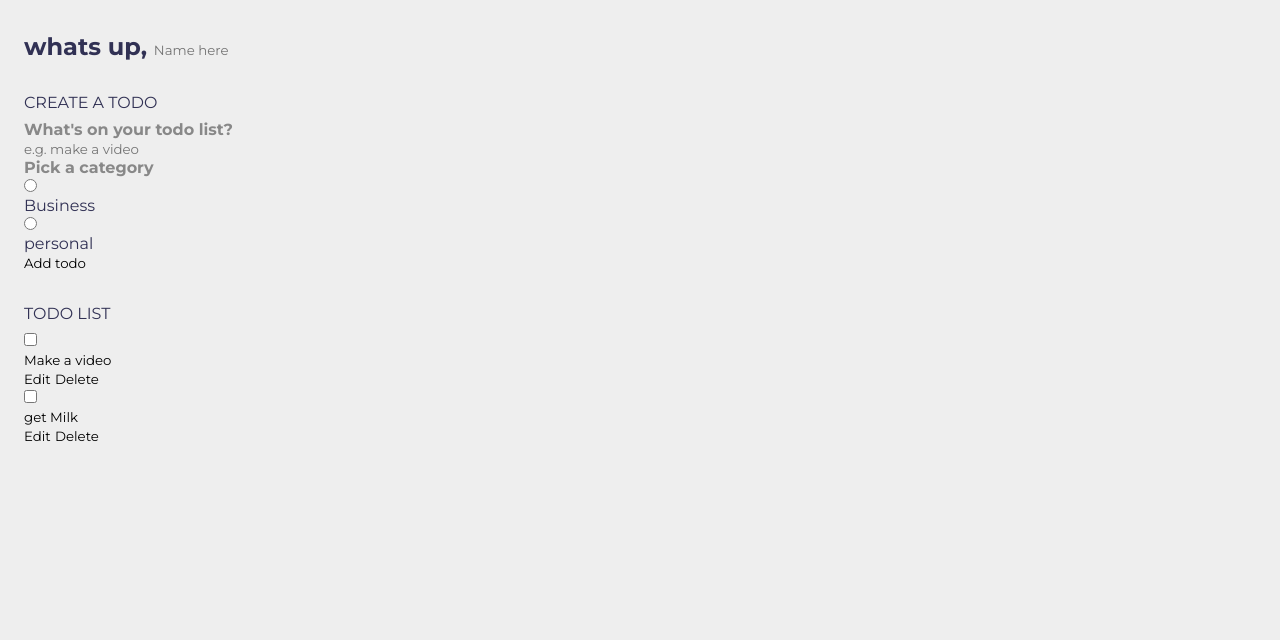
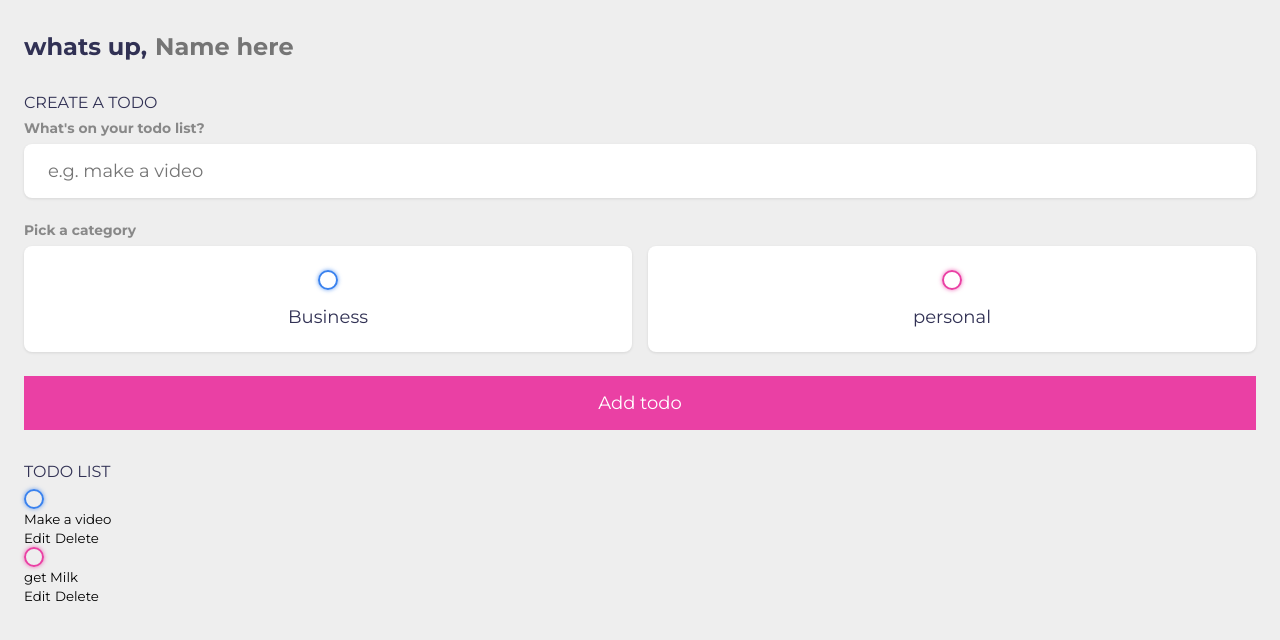
Before and after one commit to Kseckman/todo-list-potts, a plain HTML site: page index.html in a window 1280 px wide. Drawn offline with Linux system fonts and the light colour scheme.

Commit message:
additional css

```diff
--- a/main.css
+++ b/main.css
@@ -1,7 +1,7 @@
 :root {
     --primary: #EA40A4;
     --business: #3A82EE;
-    --personaml: cvar(--primary);
+    --personal: var(--primary);
     --light: #eee;
     --grey: #888;
     --dark:#313154;
@@ -49,4 +49,114 @@ h3 {
 
 h4 {
     color: var(--grey);
+    font-size: 0.865rem;
+    font-weight: 700;
+    margin-bottom: 0.5rem;
 }
+
+.greeting .title {
+    display: flex;
+}
+
+.greeting .title input {
+    margin-left: 0.5rem;
+    flex: 1 1 0%;
+    min-width: 0;
+}
+
+.greeting .title,
+.greeting .title input {
+    color: var(--dark);
+    font-size: 1.5rem;
+    font-weight: 700;
+}
+
+.create-todo input[type='text']{
+    display: block;
+    width: 100%;
+    font-size: 1.125rem;
+    padding: 1rem 1.5rem;
+    color: var(--dark);
+    background-color: #fff;
+    border-radius: 0.5rem;
+    box-shadow: var(--shadow);
+    margin-bottom: 1.5rem;
+}
+
+.create-todo .options {
+    display: grid;
+    grid-template-columns: repeat(2, 1fr);
+    grid-gap:1rem;
+    margin-bottom: 1.5rem;
+}
+
+.create-todo .options label{
+    display: flex;
+    flex-direction: column;
+    align-items: center;
+    justify-content: center;
+    padding: 1.5rem;
+    background-color: #fff;
+    border-radius: 0.5rem;
+    box-shadow: var(--shadow);
+    cursor: pointer;
+}
+
+input[type='radio'],
+input[type='checkbox'] {
+    display: none;
+}
+
+.bubble {
+    display: flex;
+    align-items: center;
+    justify-content: center;
+    width: 20px;
+    height: 20px;
+    border-radius: 50%;
+    border: 2px solid var(--business);
+    box-shadow: var(--business-glow);
+}
+
+.bubble.personal {
+    border-color: var(--personal);
+    box-shadow: var(--personal-glow);
+}
+
+.bubble::after{
+    content:'';
+    display: block;
+    opacity: 0;
+    width: 0px;
+    height: 0px;
+    background-color: var(--business);
+    box-shadow: var(--business-glow);
+    border-radius: 50%;
+    transition: 0.2s ease-in-out;
+}
+
+.bubble.personal::after{
+    background-color: var(--personal);
+    box-shadow: var(--personal-glow);
+}
+
+input:checked ~ .bubble::after {
+    width: 10px;
+    height: 10px;
+    opacity: 1;
+}
+
+.create-todo .options label div {
+    color: var(--dark);
+    font-size: 1.125rem;
+    margin-top: 1rem;
+}
+
+.create-todo input[type='submit'] {
+    display: block;
+    width: 100%;
+    font-size: 1.125rem;
+    padding: 1rem 1.5rem;
+    color: #fff;
+    background-color: var(--primary);
+}
```
